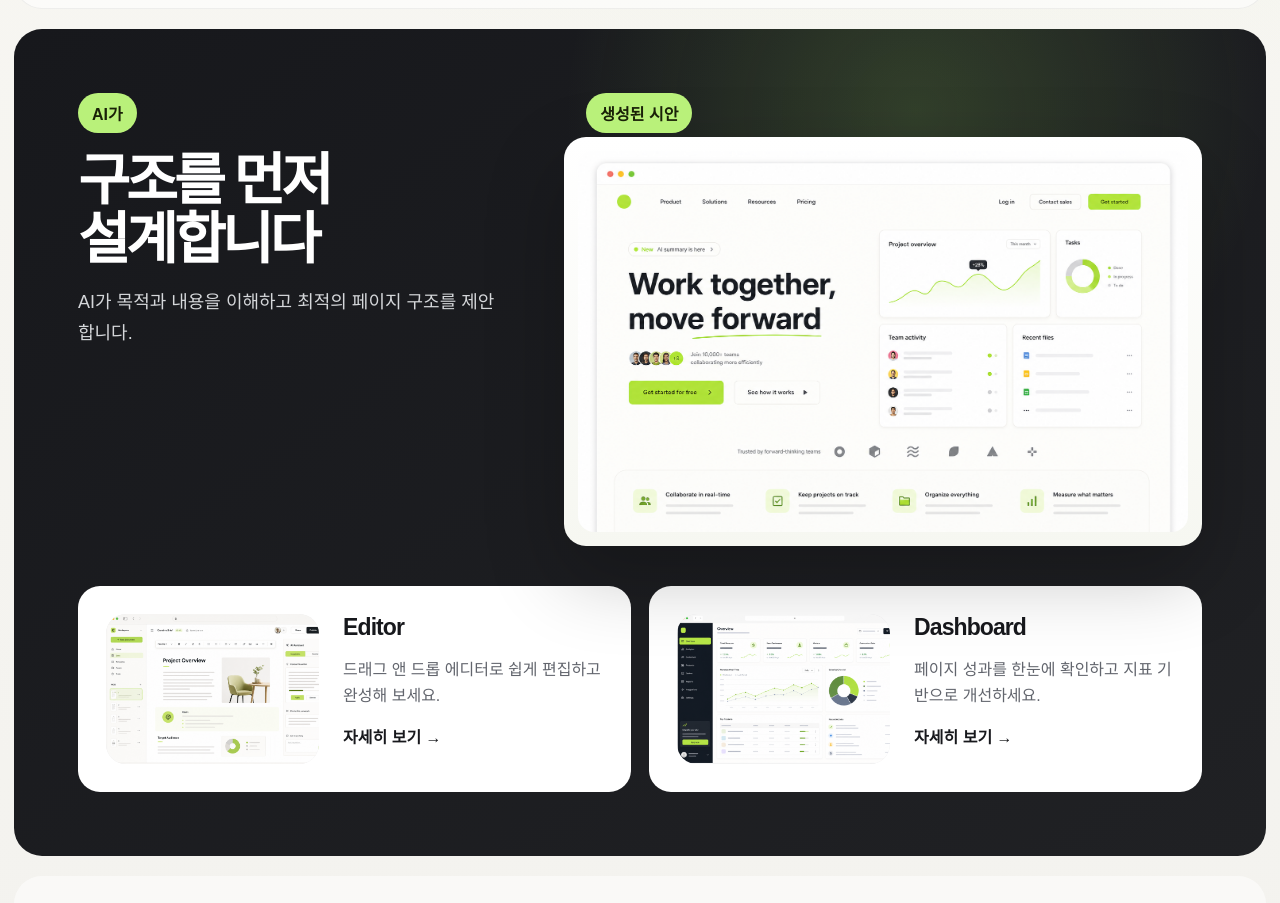
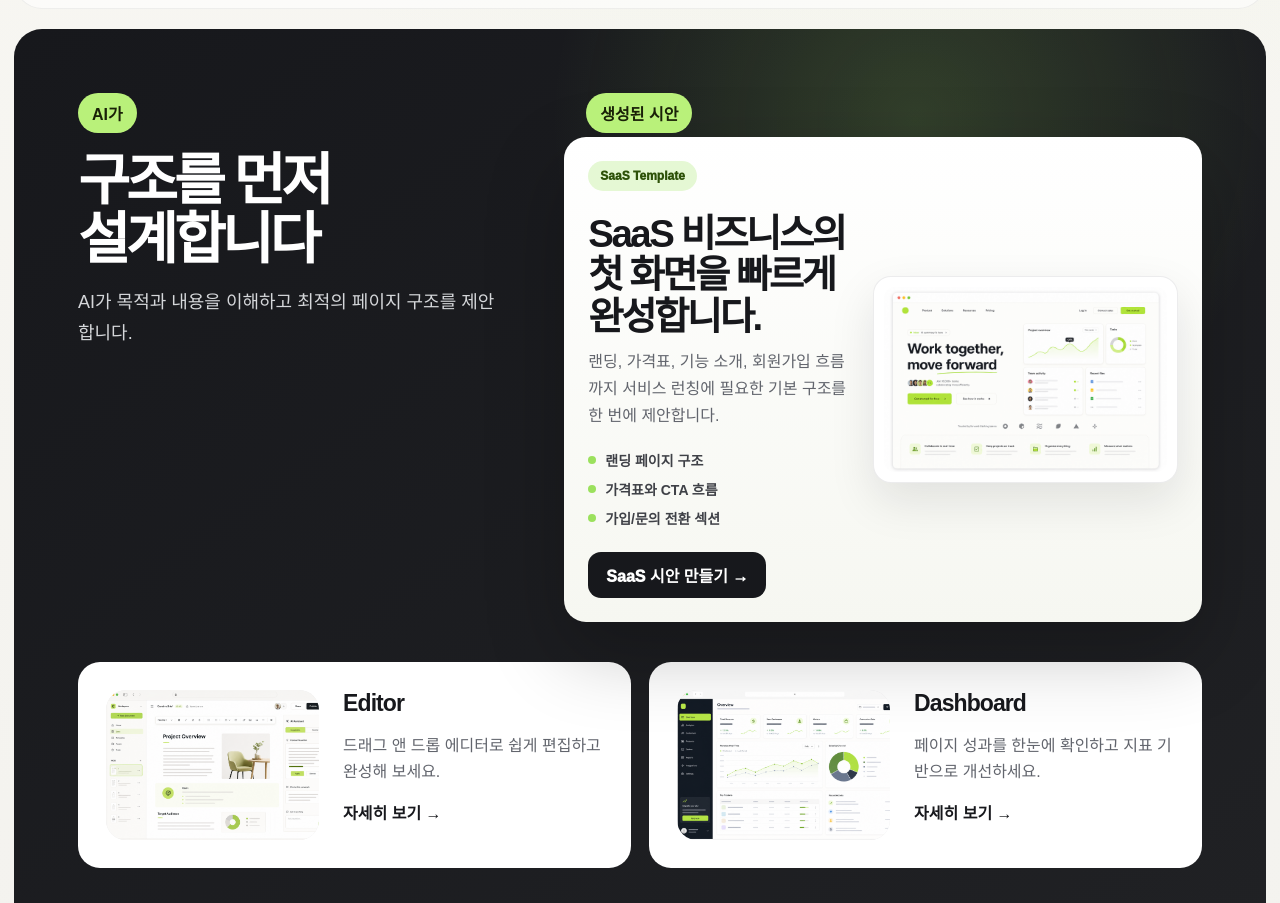
Before and after one commit to sehyunictsebitleedy/SEbit_canvers_v2, a Next.js app: page / in a window 1280 px wide. Shown: the part 1261-2164 px from the top of the page. Built offline with nearby package versions, Linux system fonts and the light colour scheme; a web font is replaced by a local one.

Commit message:
feat: restore SaaS description in feature section

```diff
--- a/app/globals.css
+++ b/app/globals.css
@@ -901,7 +901,11 @@ a { color: inherit; text-decoration: none; }
 
 .cv2-generated-card {
   margin-top: 44px;
-  padding: 14px;
+  display: grid;
+  grid-template-columns: 0.86fr 1fr;
+  gap: 22px;
+  align-items: center;
+  padding: 24px;
   color: #17181c;
   background: linear-gradient(180deg, #ffffff, #f6f7f1);
   border-radius: 22px;
@@ -909,13 +913,87 @@ a { color: inherit; text-decoration: none; }
   overflow: hidden;
 }
 
-.cv2-generated-card img {
+.cv2-generated-copy small {
+  display: inline-flex;
+  width: max-content;
+  padding: 8px 12px;
+  color: #2e5209;
+  background: #e5f8d4;
+  border-radius: 999px;
+  font-size: 12px;
+  font-weight: 950;
+}
+
+.cv2-generated-copy h3 {
+  margin: 22px 0 12px;
+  font-size: clamp(28px, 3vw, 42px);
+  line-height: 1.08;
+  letter-spacing: -0.065em;
+}
+
+.cv2-generated-copy p {
+  margin: 0;
+  color: #62656d;
+  font-size: 16px;
+  line-height: 1.68;
+}
+
+.cv2-generated-copy ul {
+  display: grid;
+  gap: 9px;
+  margin: 20px 0 24px;
+  padding: 0;
+  list-style: none;
+}
+
+.cv2-generated-copy li {
+  display: flex;
+  align-items: center;
+  gap: 9px;
+  color: #3f4147;
+  font-size: 14px;
+  font-weight: 800;
+}
+
+.cv2-generated-copy li::before {
+  content: "";
+  width: 8px;
+  height: 8px;
+  background: #9be15d;
+  border-radius: 50%;
+}
+
+.cv2-generated-copy button {
+  min-height: 46px;
+  padding: 0 18px;
+  color: #ffffff;
+  background: #17181c;
+  border: 0;
+  border-radius: 13px;
+  font-weight: 950;
+  cursor: pointer;
+}
+
+.cv2-generated-copy button:hover {
+  background: #2a2b30;
+}
+
+.cv2-generated-image {
+  margin: 0;
+  padding: 10px;
+  background: #ffffff;
+  border: 1px solid rgba(23, 24, 28, 0.08);
+  border-radius: 18px;
+  box-shadow: 0 18px 46px rgba(23, 24, 28, 0.1);
+}
+
+.cv2-generated-image img {
   display: block;
   width: 100%;
-  aspect-ratio: 16 / 10;
+  aspect-ratio: 16 / 10.5;
   object-fit: cover;
   object-position: top center;
-  border-radius: 16px;
+  border-radius: 12px;
 }
 
 .cv2-feature-cards {
@@ -1245,6 +1323,10 @@ a { color: inherit; text-decoration: none; }
 
   .cv2-metrics,
   .cv2-feature-cards {
+    grid-template-columns: 1fr;
+  }
+
+  .cv2-generated-card {
     grid-template-columns: 1fr;
   }
 
@@ -1417,7 +1499,8 @@ a { color: inherit; text-decoration: none; }
 }
 
 .cv2-ai-card button,
-.cv2-case-card button {
+.cv2-case-card button,
+.cv2-generated-copy button {
   transition: transform 0.22s var(--motion-ease), background 0.22s var(--motion-ease), color 0.22s var(--motion-ease);
 }
 
--- a/app/page.tsx
+++ b/app/page.tsx
@@ -180,7 +180,20 @@ export default function HomePage() {
         <div className="cv2-dark-preview">
           <span className="cv2-status">생성된 시안</span>
           <div className="cv2-generated-card">
-            <img src="/images/examples/saas-example.png" alt="Canvers가 생성한 SaaS 웹사이트 시안 예시" />
+            <div className="cv2-generated-copy">
+              <small>SaaS Template</small>
+              <h3>SaaS 비즈니스의 첫 화면을 빠르게 완성합니다.</h3>
+              <p>랜딩, 가격표, 기능 소개, 회원가입 흐름까지 서비스 런칭에 필요한 기본 구조를 한 번에 제안합니다.</p>
+              <ul>
+                <li>랜딩 페이지 구조</li>
+                <li>가격표와 CTA 흐름</li>
+                <li>가입/문의 전환 섹션</li>
+              </ul>
+              <button type="button" onClick={() => startCreating("saas")}>SaaS 시안 만들기 →</button>
+            </div>
+            <figure className="cv2-generated-image">
+              <img src="/images/examples/saas-example.png" alt="Canvers가 생성한 SaaS 웹사이트 시안 예시" />
+            </figure>
           </div>
         </div>
         <div className="cv2-feature-cards">
```
Also changed, not shown: 1 other file (tests, documents, lock files or other folders).
